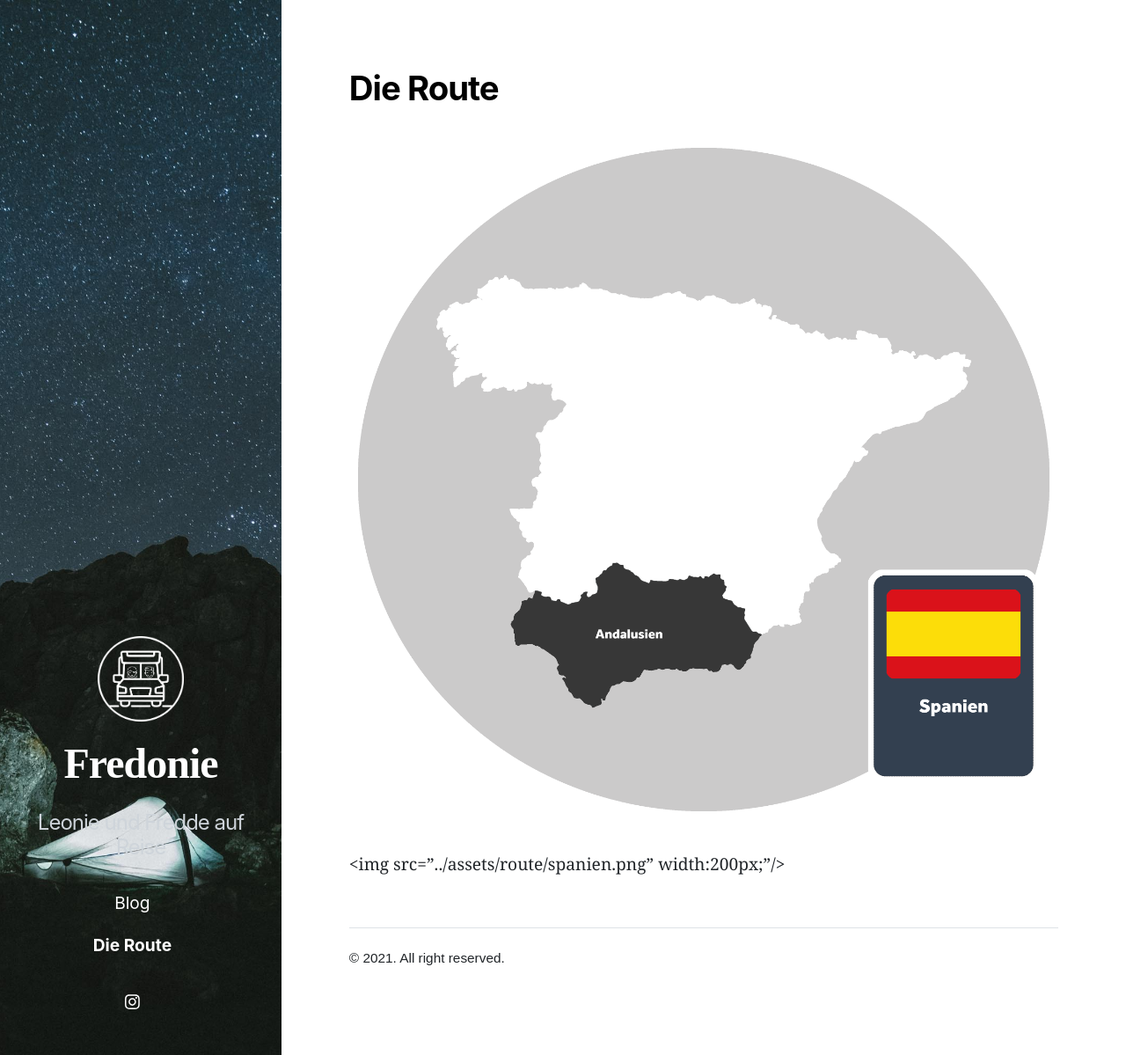
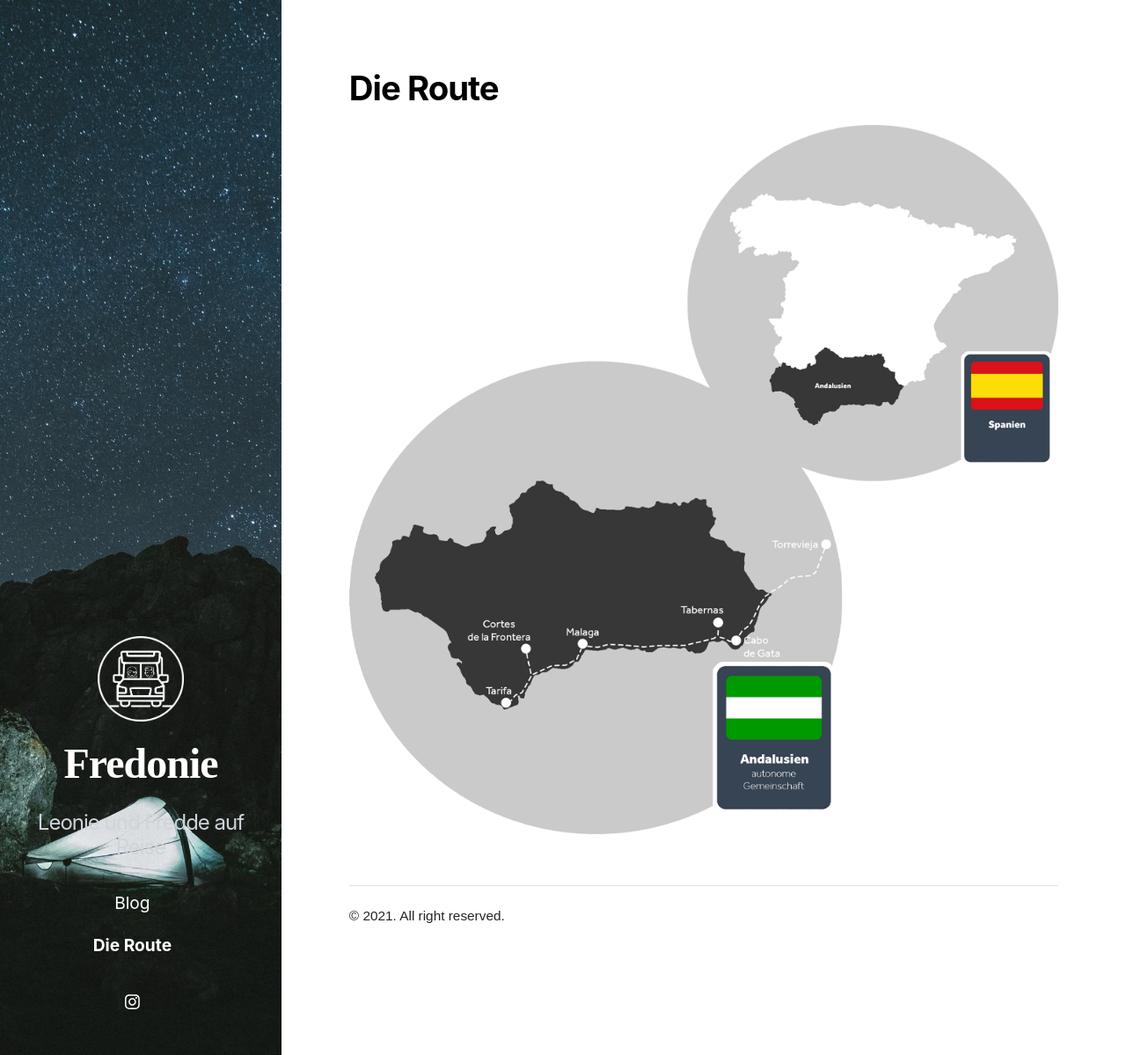
Before and after one commit to fschreib/fredonie, a Jekyll site: the page built from route.markdown, in a window 1280 px wide and 1199 px high. Shown: the whole window at 88% size. Built offline with Jekyll 4.4.1, drawn with Linux system fonts in a browser that asks for light colours; nearby versions of some CDN libraries.

Commit message:
initial commit

```diff
--- a/route.markdown
+++ b/route.markdown
@@ -3,6 +3,4 @@ layout: page
 title: Die Route
 permalink: /route
 ---
-![](../assets/route/spanien.png)
-
-<img src="../assets/route/spanien.png" width:200px;"/>
+![](../assets/route/1.png)
```
Also changed, not shown: assets/route/1.png (added), assets/route/spanien.png (deleted), 1 other file.
